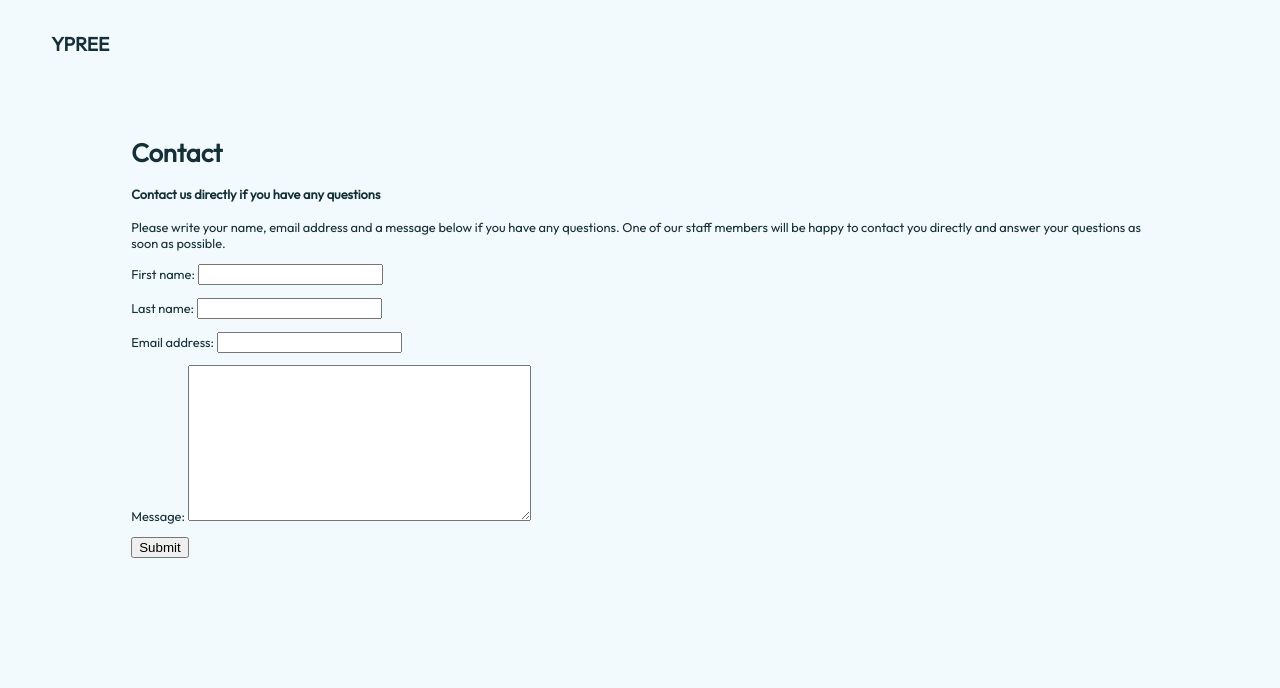
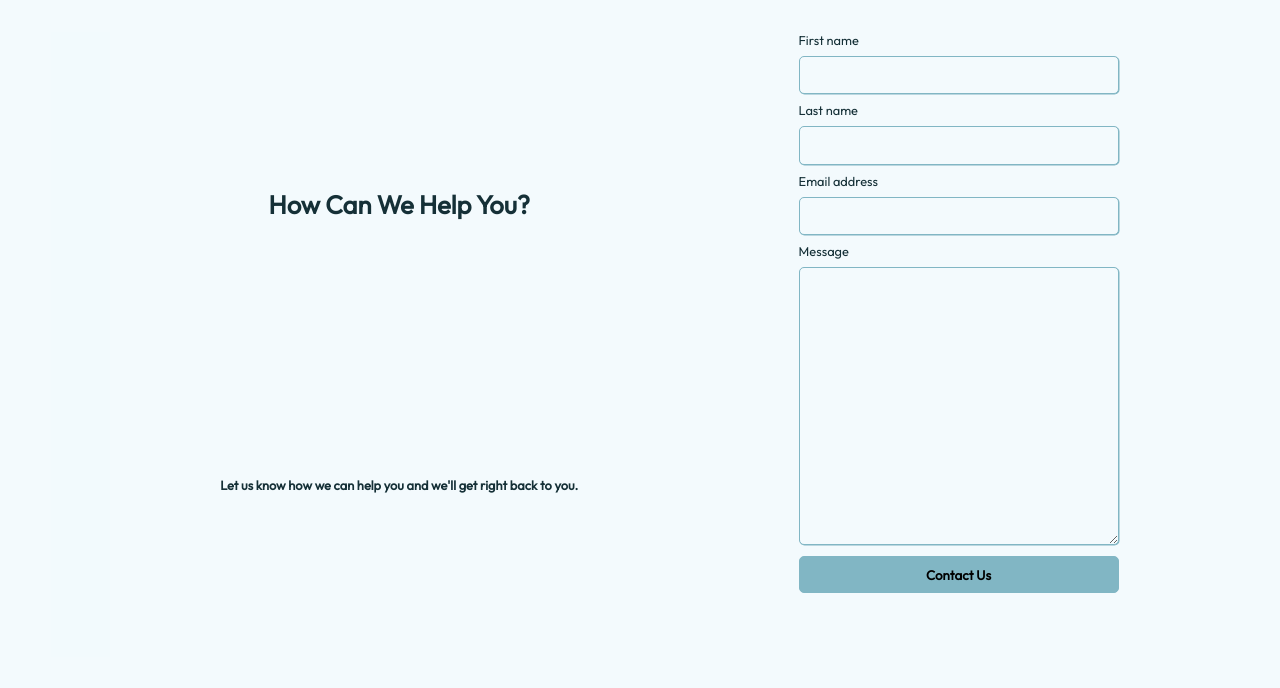
Before and after one commit to NgBlaze/Django-Authentication-team_57, a Django app: page /contact in a window 1280 px wide. Shown: the top 688 px of the page. Run offline with Django 4.2, Linux system fonts and the light colour scheme.

Commit message:
Contact us page

```diff
--- a/Backend/authentication/forms.py
+++ b/Backend/authentication/forms.py
@@ -1,14 +1,24 @@
 from django import forms
+from django.forms import ModelForm
 from django.contrib.auth.models import User
 from .models import Profile
+from .models import Contact
 
-# Create your forms here.
 
-class ContactForm(forms.Form):
-	first_name = forms.CharField(max_length = 50)
-	last_name = forms.CharField(max_length = 50)
-	email_address = forms.EmailField(max_length = 150)
-	message = forms.CharField(widget = forms.Textarea, max_length = 2000)
+# Create your forms here
+
+class ContactForm(ModelForm):
+	class Meta:
+		model = Contact
+		fields = ['first_name', 'last_name', 'email_address', 'message']
+
+
+
+	def __init__(self, *args, **kwargs):
+		super(ContactForm, self).__init__(*args, **kwargs)
+		for name, field in self.fields.items():
+			field.widget.attrs.update({'class': 'contact-us__input-box'})
+
 
 class UpdateUserForm(forms.ModelForm):
 	username = forms.CharField(max_length=100,
--- a/Backend/authentication/models.py
+++ b/Backend/authentication/models.py
@@ -1,6 +1,11 @@
+from pyexpat import model
 from django.db import models
 from django.contrib.auth.models import User
 from PIL import Image
+from email.policy import default
+from operator import mod
+from turtle import title
+from django.db import models
 # Create your models here.
 
 # Extending User Model Using a One-To-One Lin
@@ -14,7 +19,7 @@ class Profile(models.Model):
         return self.user.username
 
 def save(self, *args, **kwargs):
-    super().save()
+    super(Profile).save()
 
     img = Image.open(self.avatar.path)
 
@@ -22,3 +27,10 @@ def save(self, *args, **kwargs):
         new_img = (100, 100)
         img.thumbnail(new_img)
         img.save(self.avatar.path)
+
+
+class Contact(models.Model):
+	first_name = models.CharField(max_length = 50)
+	last_name = models.CharField(max_length = 50)
+	email_address = models.EmailField(max_length = 150)
+	message = models.TextField(blank=True, null=True)
--- a/Backend/authentication/views.py
+++ b/Backend/authentication/views.py
@@ -97,6 +97,7 @@ def contact(request):
 			'message':form.cleaned_data['message'],
 			}
 			message = "\n".join(body.values())
+			form.save()
 
 			try:
 				send_mail(subject, message, 'admin@example.com', ['admin@example.com'])
@@ -137,7 +138,7 @@ def password_reset_request(request):
 					return redirect ("/password_reset/done/")
 			else:
 			    messages.error(request,"please provide email for this account.")
-	password_reset_form = PasswordResetForm()
+			password_reset_form = PasswordResetForm()
 
 	context={
 		"password_reset_form":password_reset_form
--- a/Backend/static/css/style.css
+++ b/Backend/static/css/style.css
@@ -1,4 +1,12 @@
 @import url('https://fonts.googleapis.com/css2?family=Outfit&display=swap');
+
+*{
+    margin: 0;
+    padding: 0;
+    box-sizing: border-box;
+    background-color: #F3FAFD;
+    font-family: 'Outfit', sans-serif;
+}
 
 body{
     margin: 2.5em 4em;
@@ -99,3 +107,48 @@ div.hasAcct a:hover {
     margin: 0;
     font-size: 1.5rem;
 }
+
+.contact-us__header-content{
+    display: grid;
+    grid-template-rows: 50% 50%;
+    align-items: center;
+    justify-content: center;
+    margin: 2rem auto;
+}
+
+.contact-us__header-content h1{
+    text-align: center;
+    font-weight: bolder;
+}
+
+.contact-us__header-content p{
+    text-align: center;
+    font-weight: bolder;
+}
+
+.contact-us__form{
+    display: flex;
+    align-items: center;
+    justify-content: center;
+    margin: 0 auto;
+}
+
+.contact-us__input-box{
+    padding: 0.3rem 1.5rem;
+    width: 20rem;
+    line-height: 2;
+    margin: 0.5rem auto;
+    border-radius: 5px;
+    border: 1px solid #81B6C4;
+    box-shadow: 0.5px 0.5px #81B6C4;
+}
+
+.contact-us__btn{
+    width: 20rem;
+    border-radius: 5px;
+    border: 1px solid #81B6C4;
+    padding: 0.6rem 1.5rem;
+    margin: 0rem auto 4rem;
+    background-color: #81B6C4;
+    font-weight: bolder;
+}
--- a/Backend/templates/authentication/contact.html
+++ b/Backend/templates/authentication/contact.html
@@ -1,31 +1,36 @@
 <!DOCTYPE html>
 <html>
-<head>
-    <meta charset='utf-8'>
-    <meta http-equiv='X-UA-Compatible' content='IE=edge'>
+  <head>
+    <meta charset="utf-8" />
+    <meta http-equiv="X-UA-Compatible" content="IE=edge" />
     <title>CONTACT US</title>
-    <meta name='viewport' content='width=device-width, initial-scale=1'>
+    <meta name="viewport" content="width=device-width, initial-scale=1" />
     {% load static %}
-    <link rel="stylesheet" href="{% static '/css/style.css' %}"/>
+    <link rel="stylesheet" href="{% static '/css/style.css' %}" />
+  </head>
+  <body>
 
-</head>
-<body>
-    <section class="logo">
-        <h1>YPREE</h1>
-         </section>
+    </div>
+    <main class="contact-us__container">
+      <div class="contact-us__header-content">
+        <h1>How Can We Help You?</h1>
+        <p>Let us know how we can help you and we'll get right back to you.</p>
+      </div>
+      <div class="contact-us__form">
+        <form action="#" method="POST" enctype="multipart/form-data">
+            {% csrf_token %}
 
-    <div style="margin:80px">
-        <h1>Contact</h1>
-        <h4>Contact us directly if you have any questions</h4>
-        <p>
-            Please write your name, email address and a message below if you have any questions.
-            One of our staff members will be happy to contact you directly and answer your questions as soon as possible.
-        </p>
-        <form method="post">
-        {% csrf_token %}
-            {{form.as_p}}
-            <button type="submit">Submit</button>
+            {% for field in form %}
+
+            <label for="">{{field.label}}</label><br />
+            {{field}}
+          <br />
+
+          {% endfor %}
+
+          <button type="submit" value="submit" class="contact-us__btn">Contact Us</button>
         </form>
-    </div>
-</body>
+      </div>
+    </main>
+  </body>
 </html>
```
Also changed, not shown: Backend/authentication/migrations/0002_contact.py (added), Backend/db.sqlite3.
